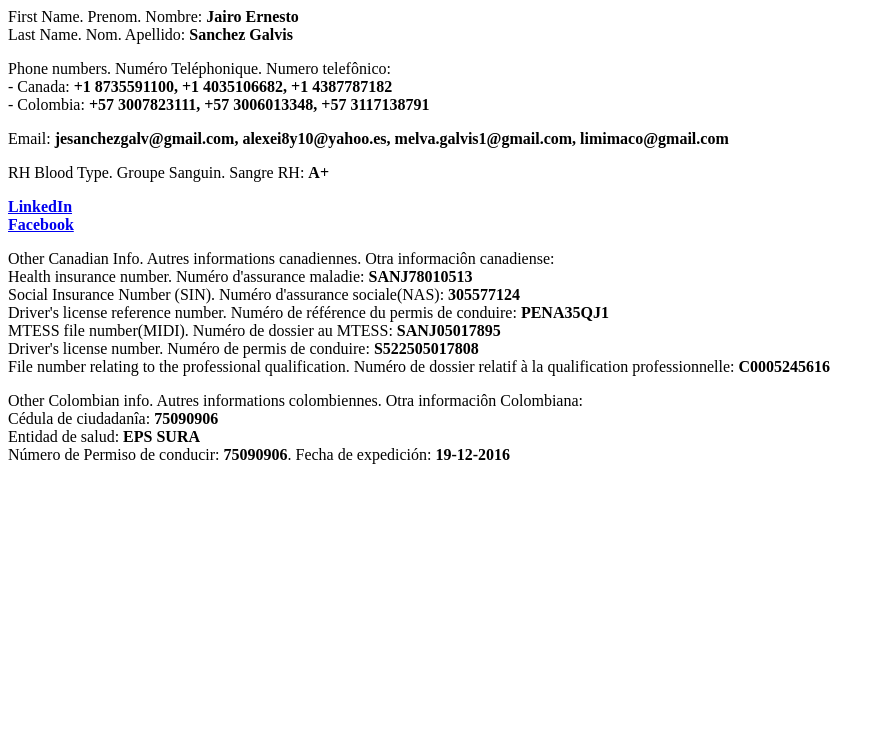
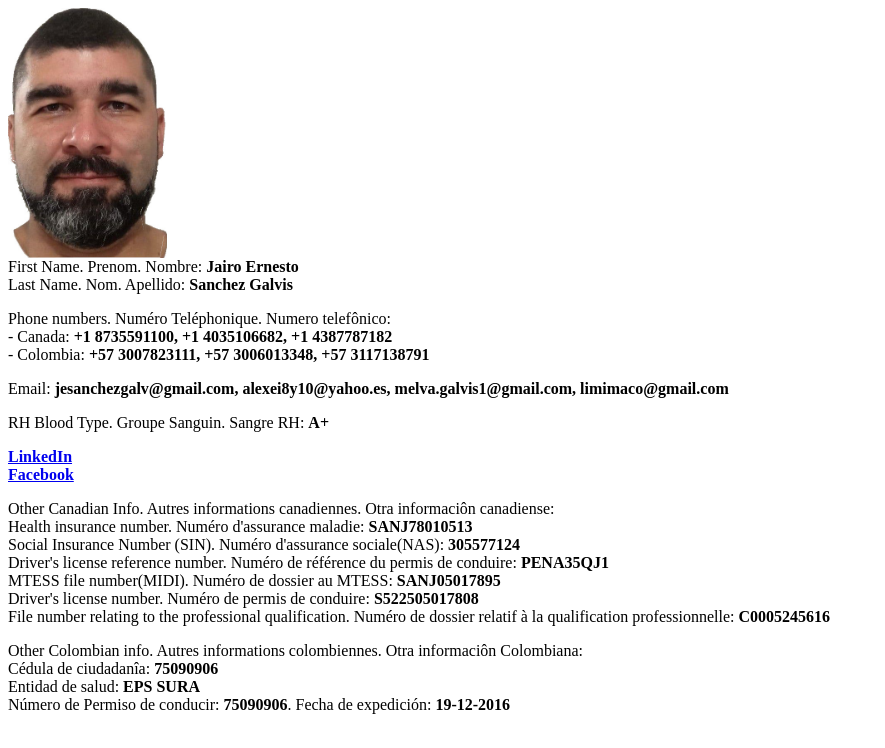
Before and after one commit to jesanchezg/persinfo, a plain HTML site: page index.html in a window 1280 px wide. Shown: the whole page, without its empty margins (0-885 px from the left). Drawn offline with Linux system fonts and the light colour scheme.

Commit message:
Update index.html

```diff
--- a/index.html
+++ b/index.html
@@ -1,4 +1,4 @@
-<p>First Name. Prenom. Nombre: <strong>Jairo Ernesto</strong><br />Last Name. Nom. Apellido: <strong>Sanchez Galvis</strong></p>
+<p><img src="https://raw.githubusercontent.com/jesanchezg/persinfo/main/ErnestoSanchez2020-08-23_20-32-28.jpg" alt="Photo2020-08-23" width="159" height="250" /><br />First Name. Prenom. Nombre: <strong>Jairo Ernesto</strong><br />Last Name. Nom. Apellido: <strong>Sanchez Galvis</strong></p>
 <p>Phone numbers. Num&eacute;ro Tel&eacute;phonique. Numero telef&ocirc;nico:&nbsp;<br />- Canada: <strong>+1 8735591100, +1 4035106682, +1 4387787182</strong><br />- Colombia: <strong>+57 3007823111, +57 3006013348, +57 3117138791</strong></p>
 <p>Email: <strong>jesanchezgalv@gmail.com, alexei8y10@yahoo.es, melva.galvis1@gmail.com, limimaco@gmail.com</strong></p>
 <p>RH Blood Type. Groupe Sanguin. Sangre RH: <strong>A+</strong></p>
```
